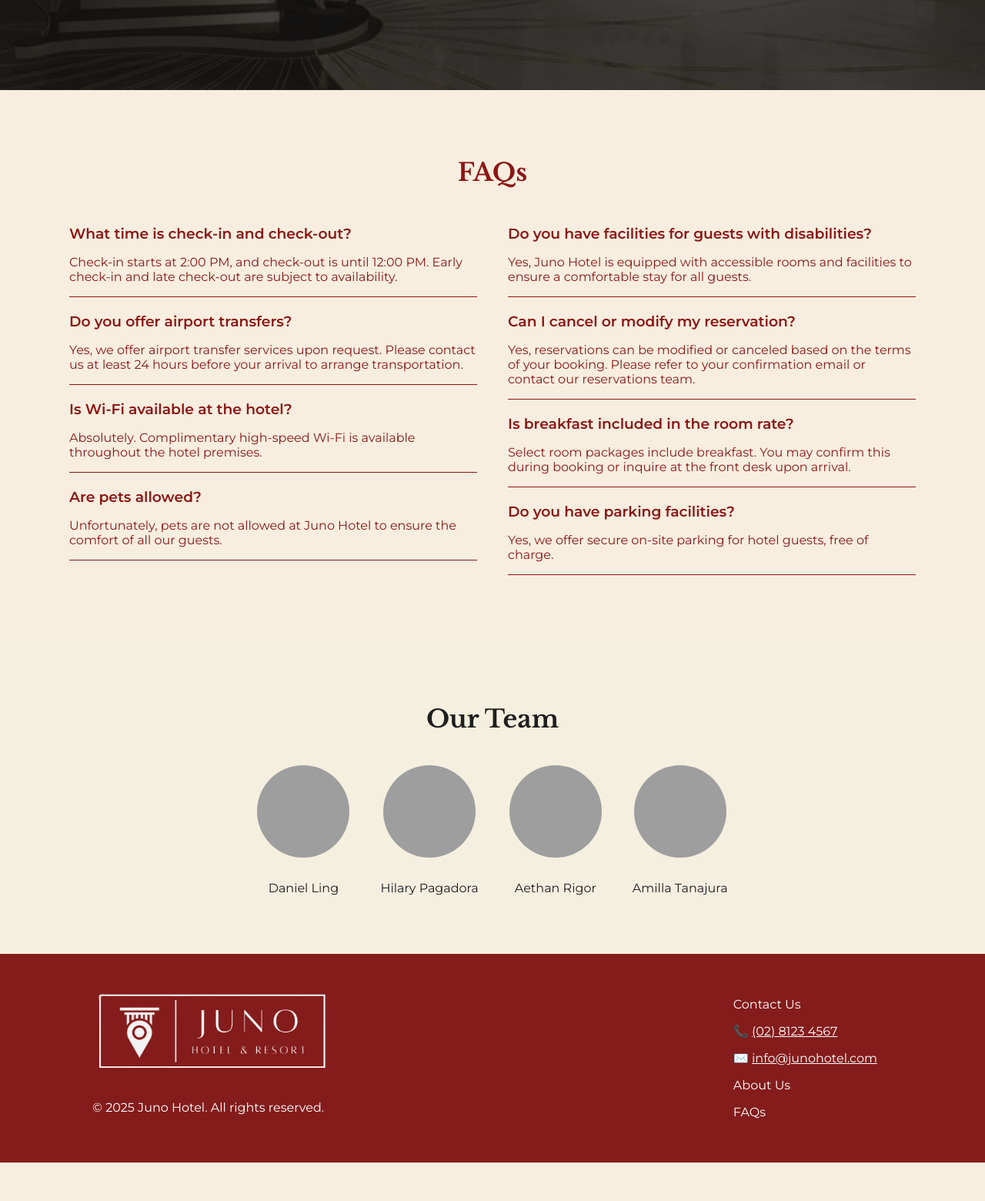
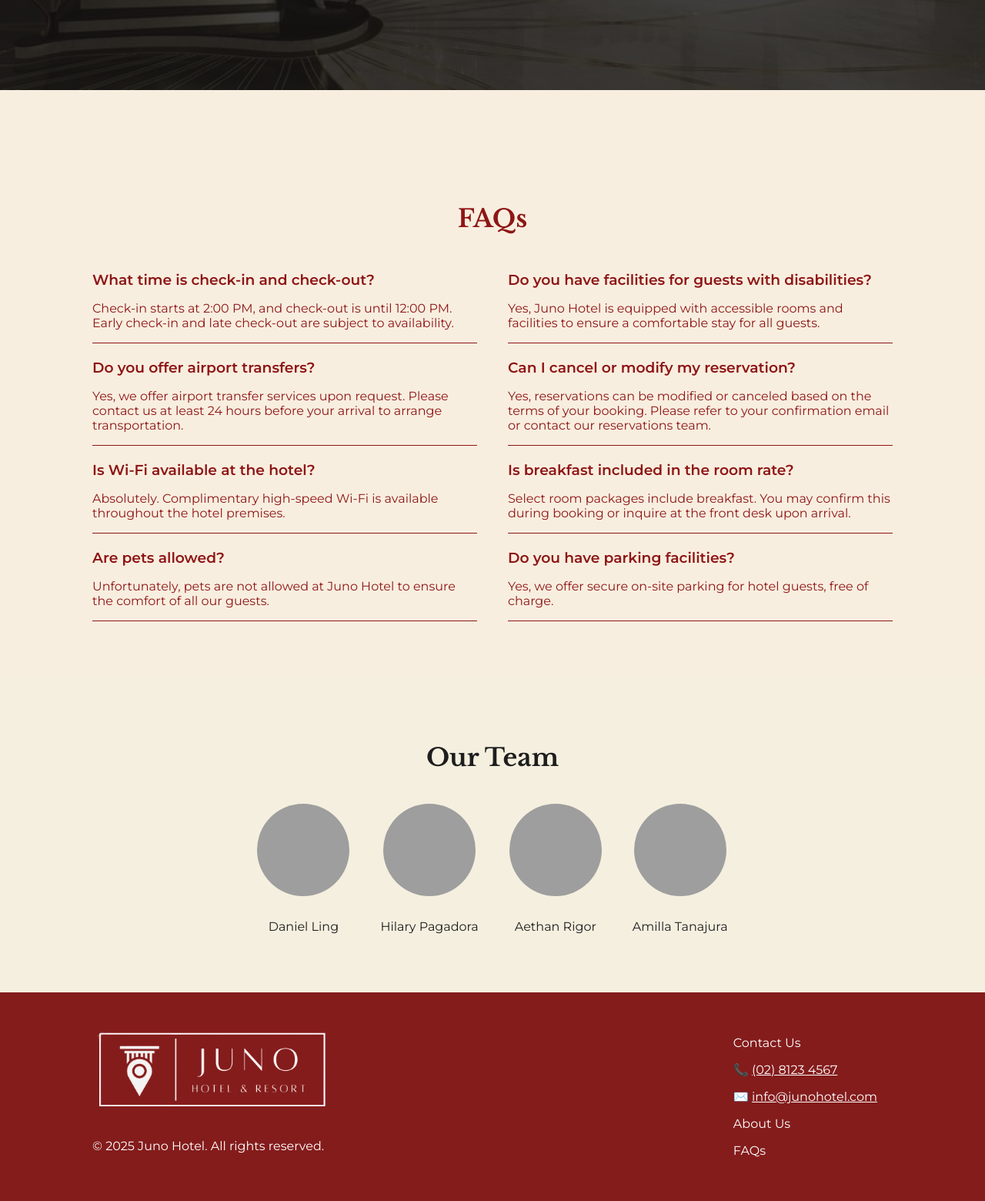
Before and after one commit to amiliadanielle/AppDev_FinalProject, a PHP site: page /pages/about.php in a window 1280 px wide. Shown: the part 693-2253 px from the top of the page at 77% size. Before the commit the page ends 2203 px from the top, so only its background shows below. Run offline with PHP 8.4, Linux system fonts and the light colour scheme; grey boxes are pictures that could not be loaded.

Commit message:
fix: adjust padding for FAQs section for improved layout

```diff
--- a/assets/css/about.css
+++ b/assets/css/about.css
@@ -132,7 +132,8 @@ html {
 /* FAQs Section */
 .faqs {
     background-color: #F8EEDF;
-    padding: 60px 90px;
+    padding: 120px 120px;
+    padding-bottom: 50px;
 }
 
 .faqs h2 {
```
